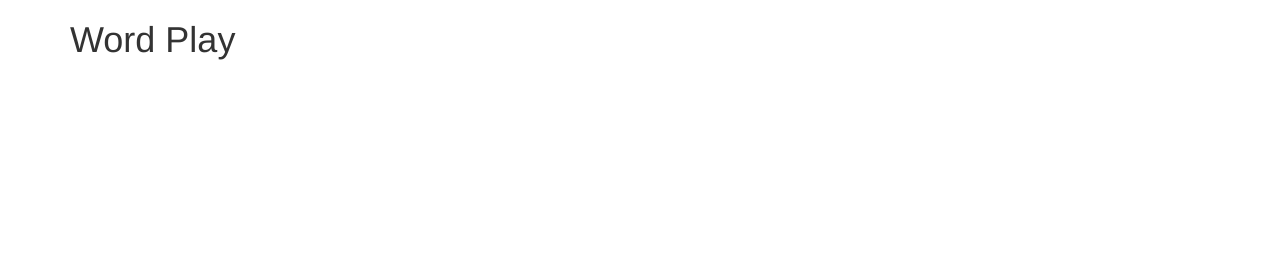
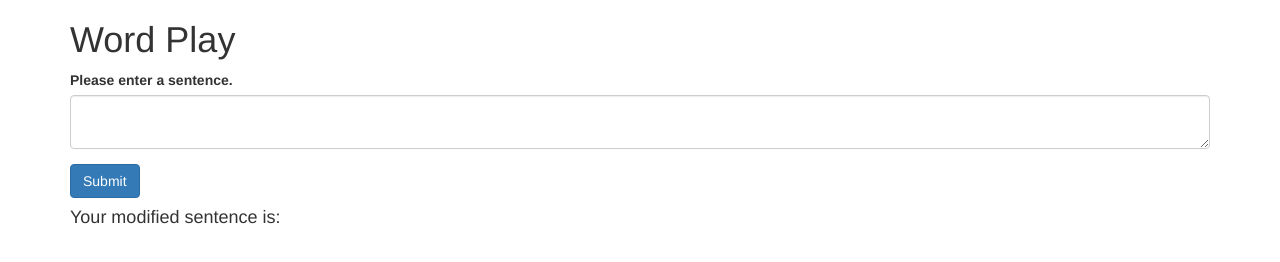
Before and after one commit to HeyImMatt/word-play, a plain HTML site: page index.html in a window 1280 px wide. Drawn offline with Linux system fonts and the light colour scheme.

Commit message:
added content to HTML file
Co-Authored By: Matt McFarland <mrmcfarland@gmail.com>

```diff
--- a/index.html
+++ b/index.html
@@ -9,7 +9,16 @@
   </head>
   <body>
     <div class="container">
-    <h1>Word Play</h1>
-  </div>
+      <h1>Word Play</h1>
+      <form id="originalSentence">
+        <div class="form-group">
+          <label for="sentence">Please enter a sentence.</label>
+          <textarea id="sentence" class="form-control"></textarea>
+        </div>
+        <button type="submit" class="btn btn-primary">Submit</button>
+        <h4>Your modified sentence is:</h4>
+        <p id="returnSentence"></p>
+    </form>
+   </div>
   </body>
 </html>
```
